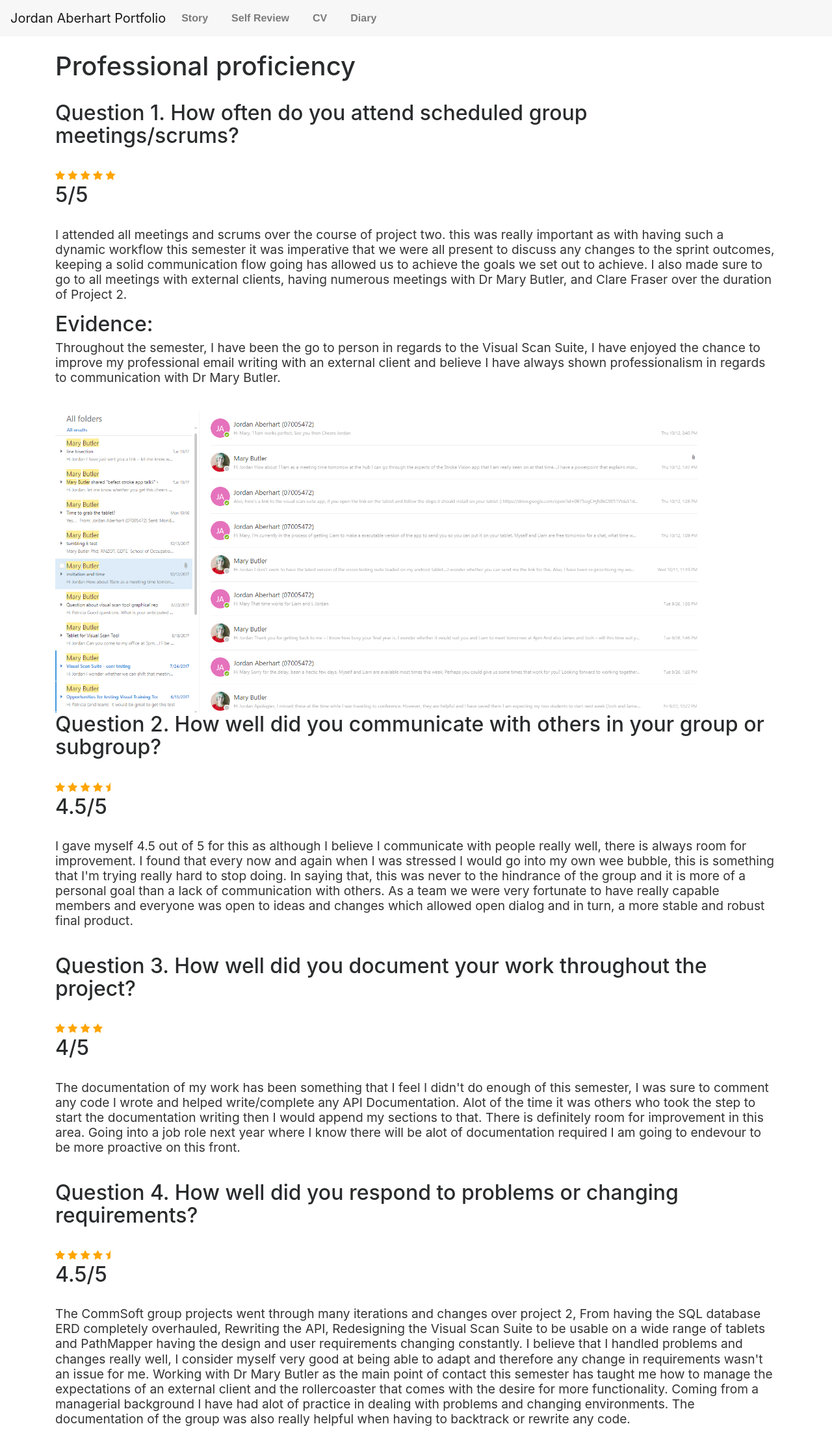
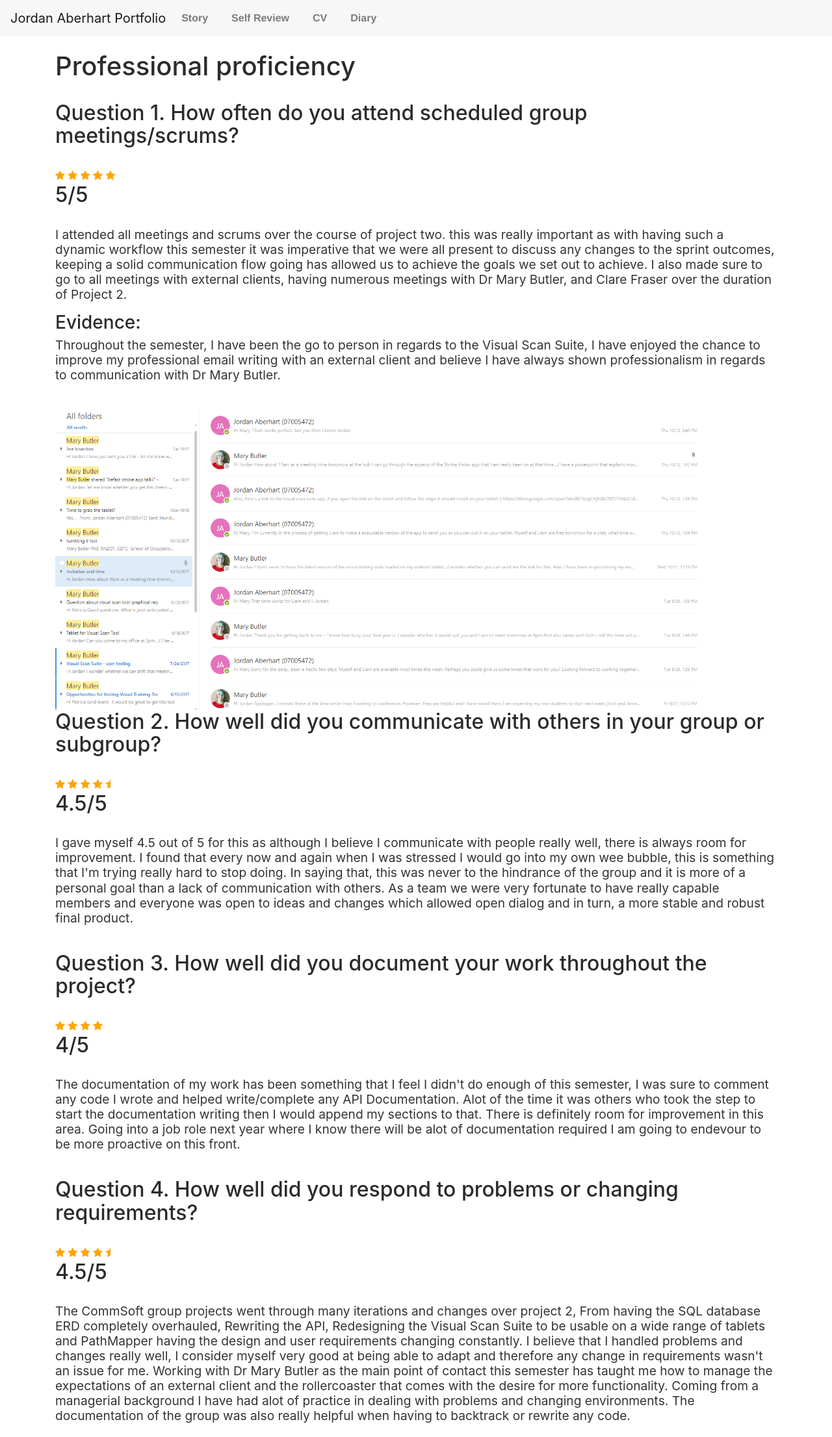
Before and after one commit to aberhjk1/aberhjk1.github.io, a Jekyll site: the page built from selfreview.html, in a window 1280 px wide. Shown: the whole page at 65% size. Built offline with Jekyll 4.4.1, drawn with Linux system fonts in a browser that asks for light colours; nearby versions of some CDN libraries.

```diff
--- a/selfreview.html
+++ b/selfreview.html
@@ -21,7 +21,7 @@ title: Jordan Aberhart Evidence Portfolio
   external clients, having numerous meetings with Dr Mary Butler, and Clare Fraser over the duration of Project 2.
 </p>
 
-<h2>Evidence:</h2>
+<h3>Evidence:</h3>
 
  <p>  Throughout the semester, I have been the go to person in regards to the Visual Scan Suite, I have enjoyed the chance to improve my professional email writing
    with an external client and believe I have always shown professionalism in regards to communication with Dr Mary Butler.</p>
```
